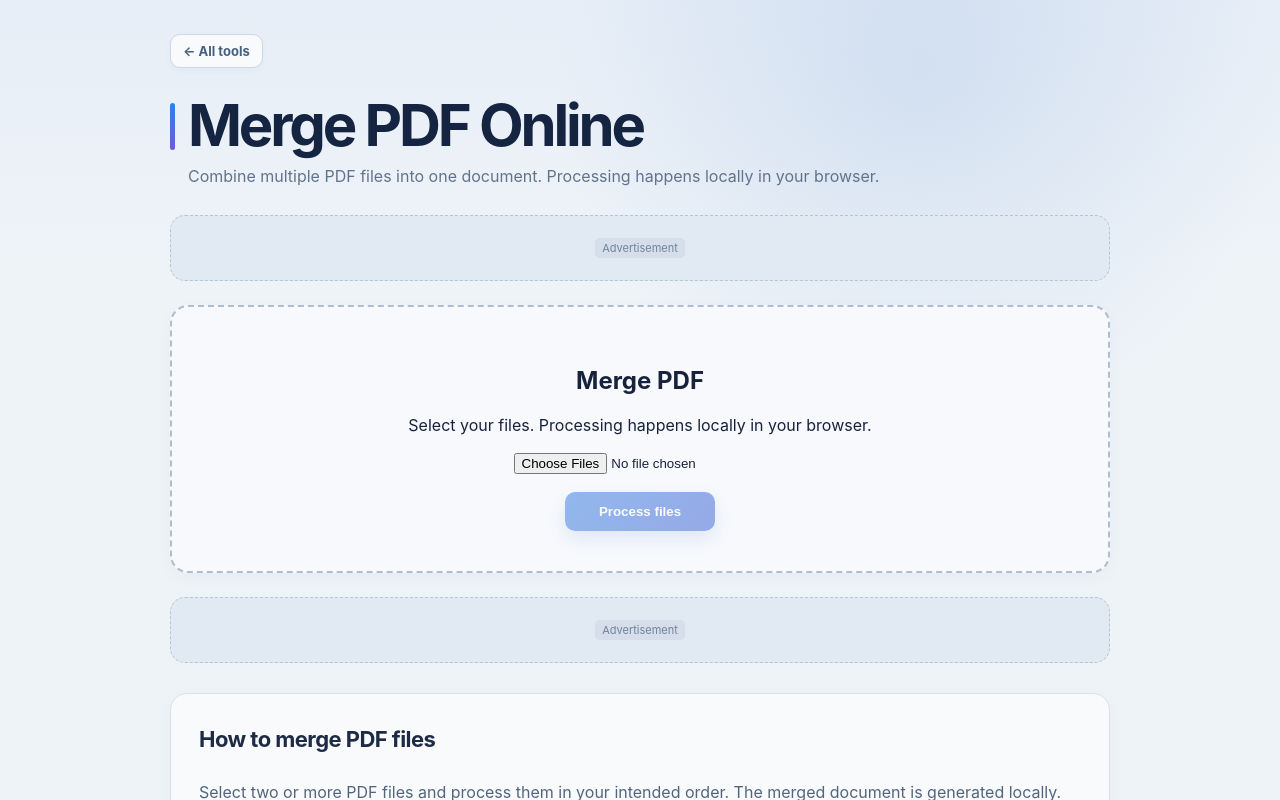
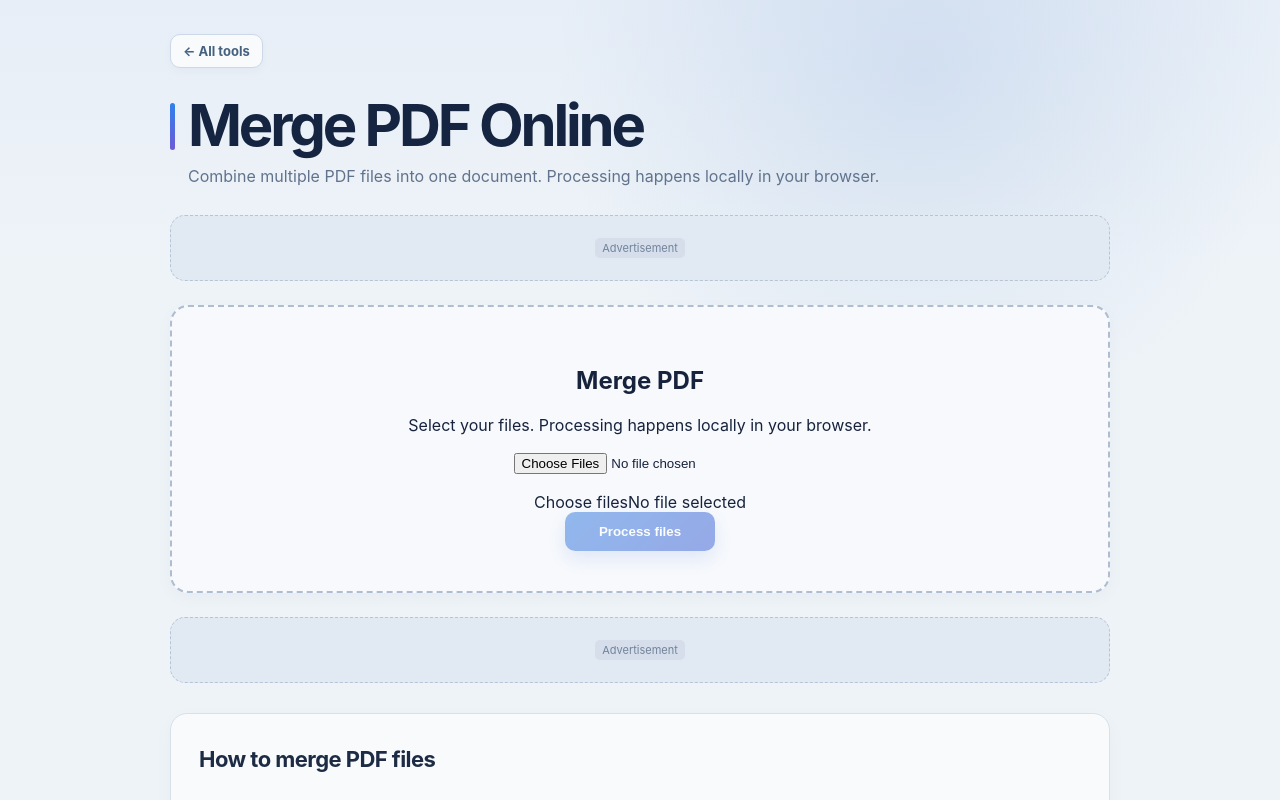
Before and after one commit to yiminggod1/pdf-tools, a Next.js app: page /pdf-tools/merge-pdf in a window 1280 px wide. Shown: the top 800 px of the page. Built offline with nearby package versions, Linux system fonts and the light colour scheme.

Commit message:
Use English-only file picker labels

```diff
--- a/components/FileTool.tsx
+++ b/components/FileTool.tsx
@@ -1,8 +1,8 @@
 "use client";
-import {useState} from "react";import {PDFDocument,degrees} from "pdf-lib";import JSZip from "jszip";
+import {useState} from "react";import {PDFDocument,degrees} from "pdf-lib";import JSZip from "jszip";import FilePicker from "./FilePicker";
 export default function FileTool({mode}:{mode:"merge"|"split"|"rotate"|"imagepdf"}) {
  const [files,setFiles]=useState<File[]>([]);const [busy,setBusy]=useState(false);const [msg,setMsg]=useState("");
- const pick=(e:React.ChangeEvent<HTMLInputElement>)=>{setFiles(Array.from(e.target.files||[]));setMsg("")};
+ const pick=(next:File[])=>{setFiles(next);setMsg("")};
  const save=(blob:Blob,name:string)=>{const url=URL.createObjectURL(blob),a=document.createElement("a");a.href=url;a.download=name;a.click();setTimeout(()=>URL.revokeObjectURL(url),1000)};
  const makeBlob=(data:Uint8Array,type:string)=>{const buffer=new ArrayBuffer(data.byteLength);new Uint8Array(buffer).set(data);return new Blob([buffer],{type})};
  const run=async()=>{if(!files.length)return;setBusy(true);setMsg("");try{
@@ -12,5 +12,5 @@ export default function FileTool({mode}:{mode:"merge"|"split"|"rotate"|"imagepdf
   else {const src=await PDFDocument.load(await files[0].arrayBuffer());src.getPages().forEach(p=>p.setRotation(degrees((p.getRotation().angle+90)%360)));save(makeBlob(await src.save(),"application/pdf"),"rotated.pdf");}
   setMsg("Done — your file was created in your browser.");}catch{setMsg("Could not process this file. Check the format, file count and PDF validity, then try again.")}finally{setBusy(false)}};
  const accept=mode==="imagepdf"?".jpg,.jpeg,.png":".pdf";const title={merge:"Merge PDF",split:"Split PDF",rotate:"Rotate PDF",imagepdf:"Images to PDF"}[mode];
- return <div><div className="drop"><h2>{title}</h2><p>Select your files. Processing happens locally in your browser.</p><input type="file" multiple={mode==="merge"||mode==="imagepdf"} accept={accept} onChange={pick}/>{files.length>0&&<p className="filecount">{files.length} file(s) selected</p>}<button className="btn" disabled={!files.length||busy||(mode==="merge"&&files.length<2)} onClick={run}>{busy?"Processing…":mode==="split"?"Create ZIP":"Process files"}</button></div>{files.length>0&&<div className="files">{files.map((f,i)=><div className="file" key={i}><span>{f.name}</span><span>{Math.max(1,Math.round(f.size/1024))} KB</span></div>)}</div>}{msg&&<div className="notice">{msg}</div>}</div>
+ return <div><div className="drop"><h2>{title}</h2><p>Select your files. Processing happens locally in your browser.</p><FilePicker accept={accept} multiple={mode==="merge"||mode==="imagepdf"} files={files} onChange={pick}/>{files.length>0&&<p className="filecount">{files.length} file(s) selected</p>}<button className="btn" disabled={!files.length||busy||(mode==="merge"&&files.length<2)} onClick={run}>{busy?"Processing…":mode==="split"?"Create ZIP":"Process files"}</button></div>{files.length>0&&<div className="files">{files.map((f,i)=><div className="file" key={i}><span>{f.name}</span><span>{Math.max(1,Math.round(f.size/1024))} KB</span></div>)}</div>}{msg&&<div className="notice">{msg}</div>}</div>
 }
```
